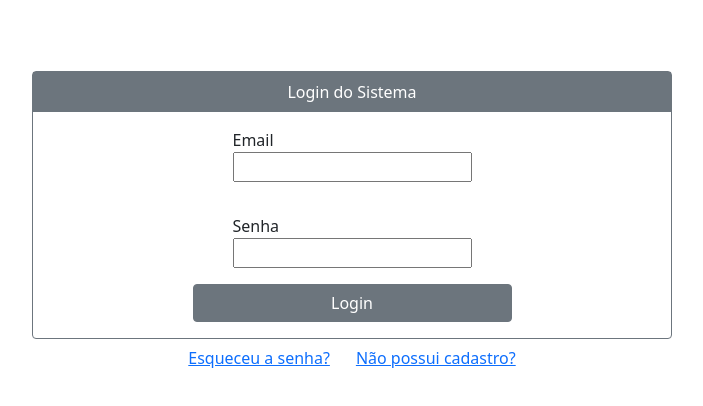
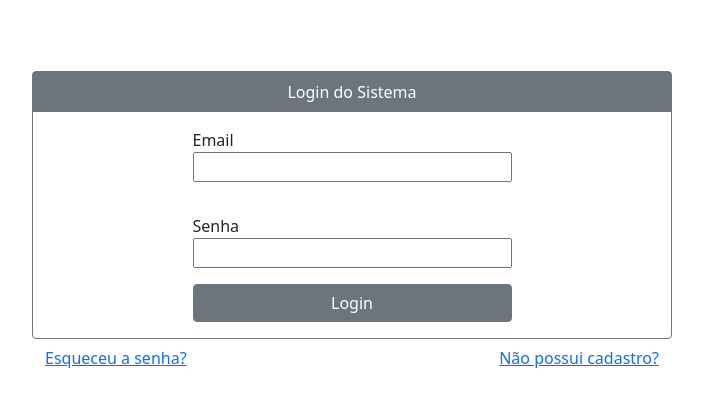
Before and after one commit to nickimpossible/finaljs, a website: page index.html in a window 1280 px wide. Shown: the whole page, without its empty margins (288-991 px from the left). Drawn offline with nearby package versions, Linux system fonts and the light colour scheme.

Commit message:
alinhamento tela login

```diff
--- a/index.html
+++ b/index.html
@@ -20,12 +20,12 @@
             <div class="bg bg-secondary w-100 h-100 text-center p-2 text-white">
                 <span>Login do Sistema</span>
             </div>
-            <div class="p-3 d-flex flex-column">
+            <div class="d-flex flex-column w-50 pb-3 pt-3">
                 <span>Email</span>
                 <input type="email" id="email-input-login">
             </div>
 
-            <div class="p-3 d-flex flex-column">
+            <div class="d-flex flex-column w-50 pb-3 pt-3">
                 <span>Senha</span>
                 <input type="password" id="password-input-login">
             </div>
@@ -34,7 +34,7 @@
                 <button type="button" class="btn btn-secondary " onclick="validarLogin()">Login</button>
             </div>
         </section>
-        <div id="alternativas-login" class="d-flex justify-content-between">
+        <div id="alternativas-login" class="d-flex justify-content-between w-50">
             <div id="esqueceu-senha">
                 <button type="button" class="btn btn-link">Esqueceu a senha?</button>
             </div>
```
